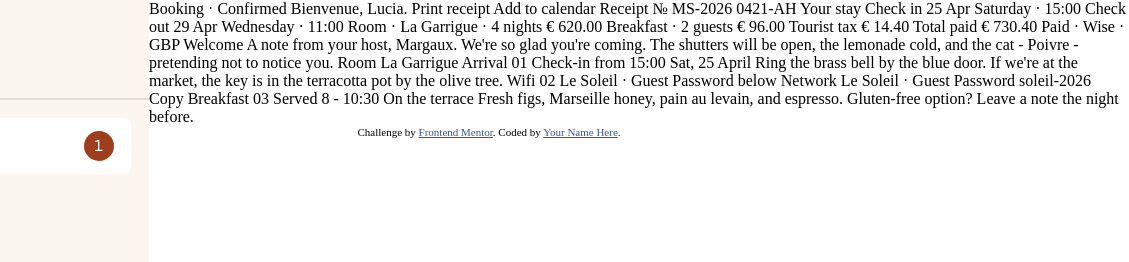
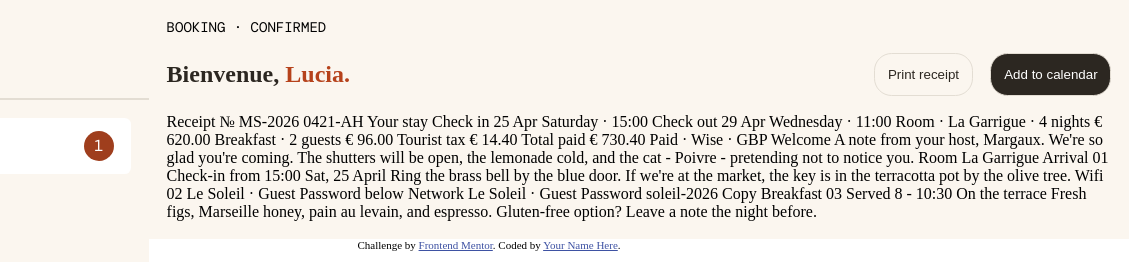
Before and after one commit to belchiorgomes/Hotel-booking-confirmation-page, a plain HTML site: page index.html in a window 1280 px wide. Shown: the top 262 px of the page, 151-1280 px from the left. Drawn offline with nearby package versions, Linux system fonts and the light colour scheme; a web font is replaced by a local one.

Commit message:
main
comecei a estilização do mai, coloquei a tag header com tag h1 e uma div colocando os botões, e fiz uma estilização primaria, falta as fontes corretamente

```diff
--- a/index.html
+++ b/index.html
@@ -86,10 +86,17 @@ Cassis
 
     <main class="container--main">
       <!-- Main content starts -->
-      Booking · Confirmed
-      Bienvenue, Lucia.
-      Print receipt
-      Add to calendar
+      <header class="container--main--header">
+        <p>Booking · Confirmed</p>
+
+        <section class="container--main--header--h1-btn">
+          <h1>Bienvenue, <span class="different">Lucia.</span></h1>
+          <div class="header-btn">
+            <button type="button">Print receipt</button>
+            <button type="button">Add to calendar</button>
+          </div>
+        </section>
+      </header>
       <!-- Booking cards start -->
       <!-- Receipt card -->
       Receipt
--- a/style/style.scss
+++ b/style/style.scss
@@ -243,4 +243,60 @@ $Rose-500: hsl(340, 48%, 52%);
             }
         }
     }
+
+    &--main{
+        background-color: $Neutral-100;
+        padding: 1.1rem;
+
+        &--header{
+            p{
+                font-family: "DM Mono", serif;
+                text-transform: uppercase;
+                font-size: 14px;
+            }
+
+            &--h1-btn{
+                display: flex;
+                flex-direction: column;
+                gap: 1.1rem;
+                margin-block: 1.1rem;
+
+                @include media('desktop'){
+                    flex-direction: row;
+                    justify-content: space-between;
+                    align-items: center;
+                }
+
+                h1{
+                    color: $Neutral-900;
+
+                    .different{
+                        color: $Terracotta-600;
+                    }
+                }
+
+                .header-btn{
+                    display: flex;
+                    gap: 1.1rem;
+
+                    button{
+                        padding: .8rem;
+                        background-color: transparent;
+                        border: 1px solid $Neutral-400;
+                        border-radius: 1.1rem;
+                        color: $Neutral-900;
+
+                        &:nth-child(2){
+                            color: $Neutral-0;
+                            background-color: $Neutral-900;
+                        }
+
+                        &:hover{
+                            border-color: $Terracotta-400;
+                        }
+                    }
+                }
+            }
+        }
+    }
 }
```
Also changed, not shown: style/style.css, 1 other file.
